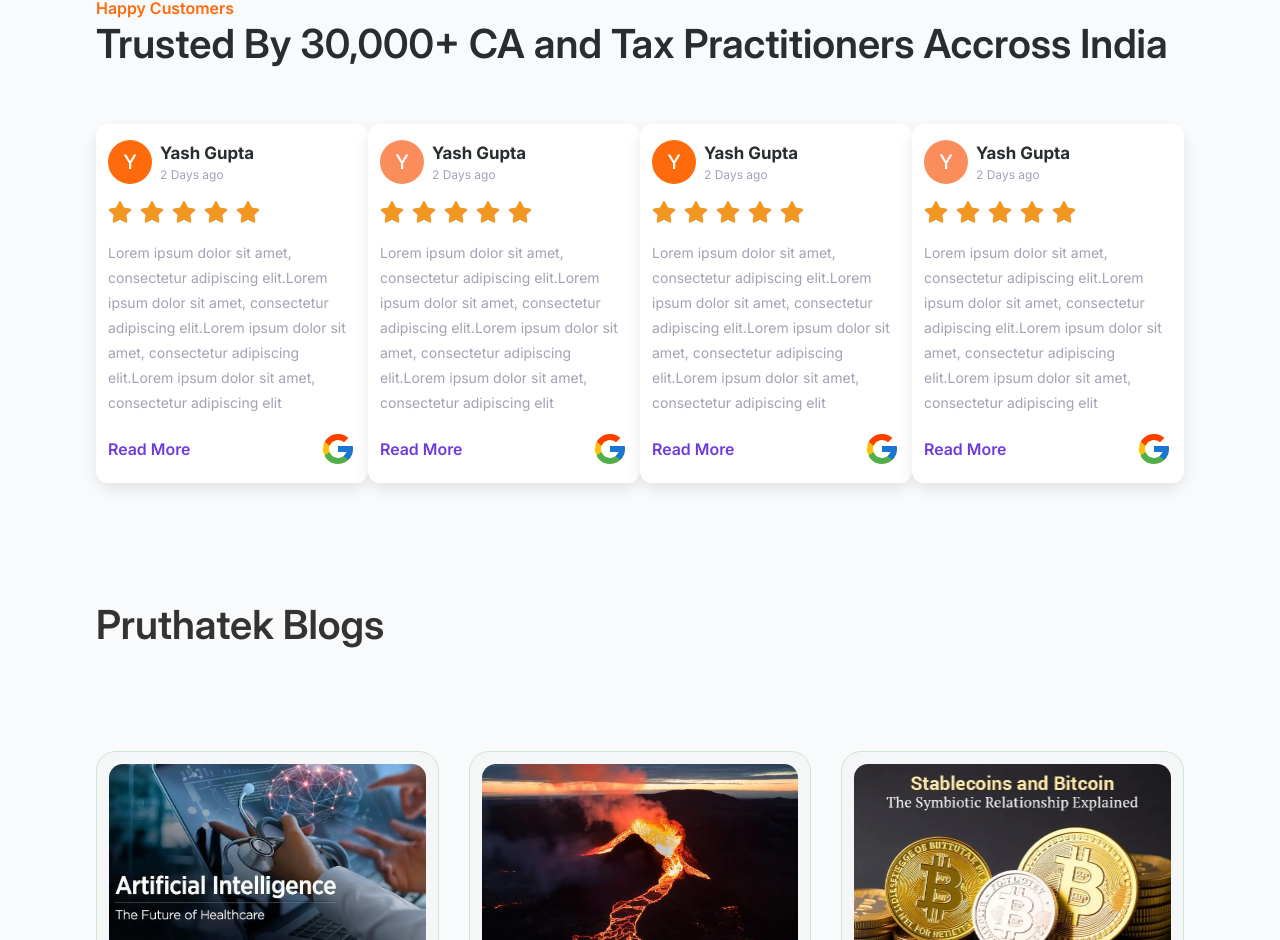
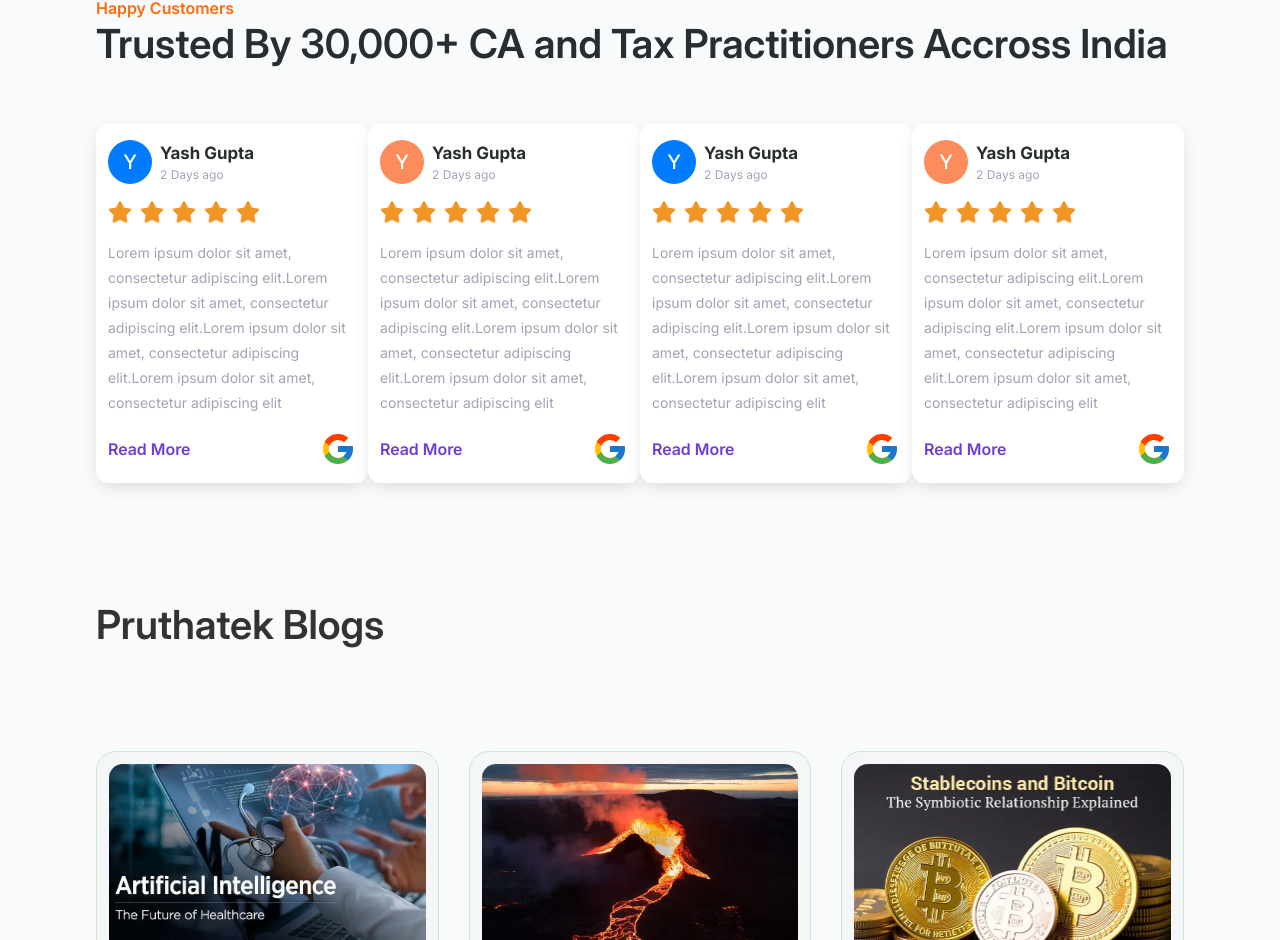
Before and after one commit to jay-avaiya/pruthatek-ecommerce, a React (Vite) app: page / in a window 1280 px wide. Shown: the part 6637-7577 px from the top of the page. Built offline with nearby package versions, Linux system fonts and the light colour scheme.

Commit message:
Update: Home Page

```diff
--- a/src/pages/Main/HomePage/HomePage.jsx
+++ b/src/pages/Main/HomePage/HomePage.jsx
@@ -179,9 +179,9 @@ const HomePage = () => {
           </h3>
         </div>
         <div className="grid grid-cols-1 md:grid-cols-2 xl:grid-cols-4 place-items-center gap-y-5">
-          <ReviewCard bg={"#FF6A0C"} />
+          <ReviewCard bg={"#007BFF"} />
           <ReviewCard bg={"#FB8C5C"} />
-          <ReviewCard bg={"#FF6A0C"} />
+          <ReviewCard bg={"#007BFF"} />
           <ReviewCard bg={"#FB8C5C"} />
         </div>
       </div>
--- a/src/pages/Main/HomePage/_components/SectionCardRight.jsx
+++ b/src/pages/Main/HomePage/_components/SectionCardRight.jsx
@@ -41,7 +41,7 @@ const SectionCardRight = ({ image, title, description, badge }) => {
           <p className="text-[#FF6A0C] text-sm md:text-[16px] font-semibold">
             {badge || "Simplify Prescription Management"}
           </p>
-          <h3 className="text-red-400 md:text-yellow-300 lg:text-pink-400 xl:text-[#333333] text-2xl md:text-3xl xl:text-[40px] font-semibold">
+          <h3 className="text-[#333333] text-2xl md:text-3xl xl:text-[40px] font-semibold">
             {title || "Schedule Appointments"}
           </h3>
         </div>
```
